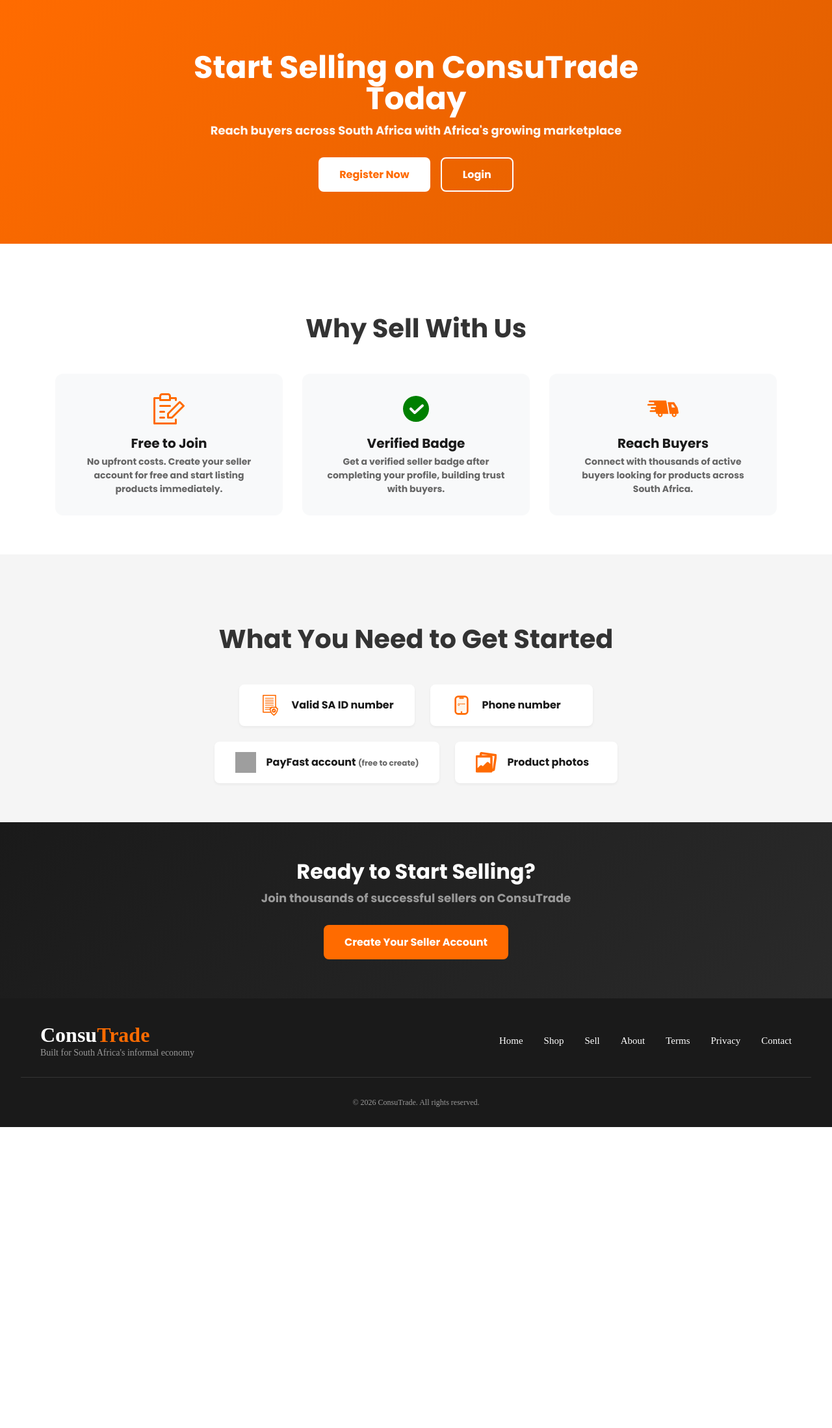
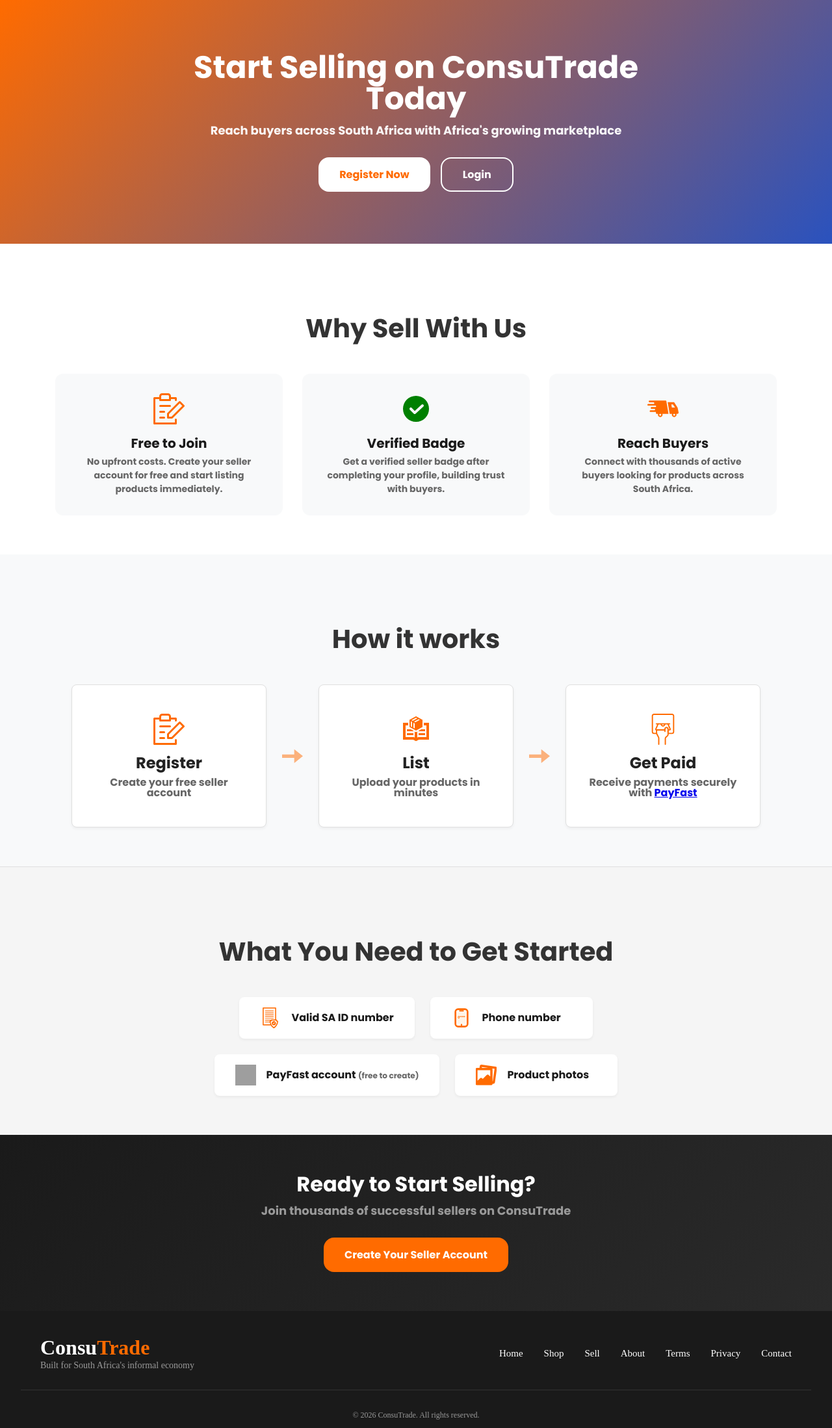
Before and after one commit to kamogelo44/consutrade, a PHP site: page /sell.html in a window 1280 px wide. Shown: the part 70-2267 px from the top of the page at 65% size. Before the commit the page ends 1804 px from the top, so only its background shows below. Run offline with PHP 8.4, Linux system fonts and the light colour scheme; grey boxes are pictures that could not be loaded.

Commit message:
feat: Refactor seller page styles and implement new layout for improved user experience

```diff
--- a/css/seller.css
+++ b/css/sell.css
@@ -2,7 +2,8 @@
 
 /* Seller Hero Section */
 .seller-hero {
-    background: linear-gradient(135deg, var(--primary-color) 0%, var(--primary-dark) 100%);
+    background: linear-gradient(135deg, var(--primary-color) 0%, #2a52be 100%);
+    background-size: cover;
     padding: 80px var(--spacing-xl);
     text-align: center;
     color: var(--white);
@@ -44,24 +45,41 @@
     background-color: var(--white);
     color: var(--primary-color);
     border: none;
+    padding: 12px 32px;
+    font-size: var(--font-base);
+    font-weight: var(--font-bold);
+    border-radius: var(--radius-xl);
+    cursor: pointer;
+    transition: all var(--transition-normal);
 }
 
 .register-now-btn:hover {
+    background-color: var(--white);
+    color: var(--primary-dark);
     transform: translateY(-2px);
-    box-shadow: var(--shadow-md);
+    box-shadow: 0 4px 12px rgba(255, 107, 0, 0.3);
 }
 
 .login-now-btn {
     background-color: transparent;
     color: var(--white);
     border: 2px solid var(--white);
+    padding: 12px 32px;
+    font-size: var(--font-base);
+    font-weight: var(--font-bold);
+    border-radius: var(--radius-xl);
+    cursor: pointer;
+    transition: all var(--transition-normal);
 }
 
 .login-now-btn:hover {
     background-color: var(--white);
     color: var(--primary-color);
+    transform: translateY(-2px);
+    box-shadow: 0 4px 12px rgba(255, 107, 0, 0.3);
 }
 
+/* Active state for all buttons */
 .register-now-btn:active,
 .login-now-btn:active,
 .create-seller-btn:active {
@@ -207,15 +225,15 @@
     padding: 14px 32px;
     font-size: var(--font-base);
     font-weight: var(--font-bold);
-    border-radius: var(--radius-md);
+    border-radius: var(--radius-xl);
     cursor: pointer;
-    transition: all var(--transition-fast);
+    transition: all var(--transition-normal);
 }
 
 .create-seller-btn:hover {
     background-color: var(--primary-dark);
     transform: translateY(-2px);
-    box-shadow: var(--shadow-md);
+    box-shadow: 0 4px 12px rgba(255, 107, 0, 0.3);
 }
 
 /* ========== RESPONSIVE STYLES ========== */
--- a/css/style.css
+++ b/css/style.css
@@ -725,9 +725,9 @@ body.menu-open footer {
 }
 
 .browse-btn {
-    color: var(--primary-color);
+    color: var(--white);
     font-weight: var(--font-bold);
-    background-color: var(--white);
+    background-color: transparent;
     border: 2px solid var(--primary-color);
     cursor: pointer;
     transition: all var(--transition-normal);
@@ -806,28 +806,37 @@ body.menu-open footer {
     border-radius: var(--radius-md);
     text-align: center;
     box-shadow: var(--shadow-sm);
+    transition: all var(--transition-normal);
+}
+
+.card:hover {
+    transform: translateY(-8px);
+    box-shadow: var(--shadow-lg);
+    border-color: var(--primary-color);
 }
 
 .card .icon {
     margin-bottom: var(--spacing-md);
+    transition: transform var(--transition-normal);
+}
+
+.card:hover .icon {
+    transform: scale(1.05);
 }
 
 .card h2 {
     font-size: 1.5rem;
     margin-bottom: 10px;
     color: #222222;
+    transition: color var(--transition-fast);
+}
+
+.card:hover h2 {
+    color: var(--primary-color);
 }
 
 .card p {
-    font-size: 1rem;
-    line-height: 1.4;
     color: var(--gray-medium);
-    margin: 0;
-}
-
-.card p a {
-    color: #0056b3;
-    text-decoration: underline;
 }
 
 .arrow {
@@ -894,7 +903,11 @@ body.menu-open footer {
     }
 
     .arrow {
-        display: none;
+        opacity: 0;
+        visibility: hidden;
+        width: 0;
+        margin: 0;
+        transition: all var(--transition-fast);
     }
 }
 
--- a/index.html
+++ b/index.html
@@ -4,6 +4,7 @@
         <meta charset="UTF-8">
         <meta name="viewport" content="width=device-width, initial-scale=1.0">
         <title>ConsuTrade - Buy and Sell Across South Africa</title>
+        <script src="js/main.js"></script>
         <link rel="stylesheet" href="css/style.css">
         <link rel="stylesheet" href="css/login-signup.css">
     </head>
@@ -359,6 +360,5 @@
 
             <p class="copyright">© 2026 ConsuTrade. All rights reserved.</p>
         </footer>
-        <script src="js/main.js"></script>
     </body>
 </html>
--- a/sell.html
+++ b/sell.html
@@ -6,7 +6,7 @@
     <title>ConsuTrade - Start Selling in South Africa</title>
     <link rel="stylesheet" href="css/style.css">
     <link rel="stylesheet" href="css/login-signup.css">
-    <link rel="stylesheet" href="css/seller.css">
+    <link rel="stylesheet" href="css/sell.css">
 </head>
 <body>
     <!--Header-->
@@ -225,6 +225,34 @@
             </div>
         </section>
 
+        <!--How it works section-->
+        <section class="how">
+            <h1 class="section-heading">How it works</h1>
+            <div class="how-container">
+                <div class="card">
+                    <img src="images/icons/register-svgrepo-com.svg" width="48px" height="48px" alt="" class="icon">
+                    <h2>Register</h2>
+                    <p>Create your free seller account</p>
+                </div>
+
+                <img src="images/icons/right-arrow-1-svgrepo-com.svg" class="arrow" width="48px" height="48px" alt="arrow">
+
+                <div class="card">
+                    <img src="images/icons/product-catalog-svgrepo-com.svg" width="48px" height="48px" alt="" class="icon">
+                    <h2>List</h2>
+                    <p>Upload your products in minutes</p>
+                </div>
+
+                <img src="images/icons/right-arrow-1-svgrepo-com.svg" class="arrow" width="48px" height="48px" alt="arrow">
+
+                <div class="card">
+                    <img src="images/icons/cash-atm-svgrepo-com.svg" width="48px" height="48px" alt="" class="icon">
+                    <h2>Get Paid</h2>
+                    <p>Receive payments securely with <a href="https://www.payfast.co.za" target="_blank">PayFast</a></p>
+                </div>
+            </div>
+        </section>
+
         <!-- What You Need Section -->
         <section class="requirements">
             <div class="requirements-container">
@@ -243,7 +271,7 @@
                         <p>PayFast account <span class="requirement-note">(free to create)</span></p>
                     </div>
                     <div class="requirement-item">
-                        <span class="requirement-icon"><img src="images/icons/photos-filled-svgrepo-com.svg" width="32px "height="32px" alt="Product Photos"></span>
+                        <span class="requirement-icon"><img src="images/icons/photos-filled-svgrepo-com.svg" width="32px" height="32px" alt="Product Photos"></span>
                         <p>Product photos</p>
                     </div>
                 </div>
```
